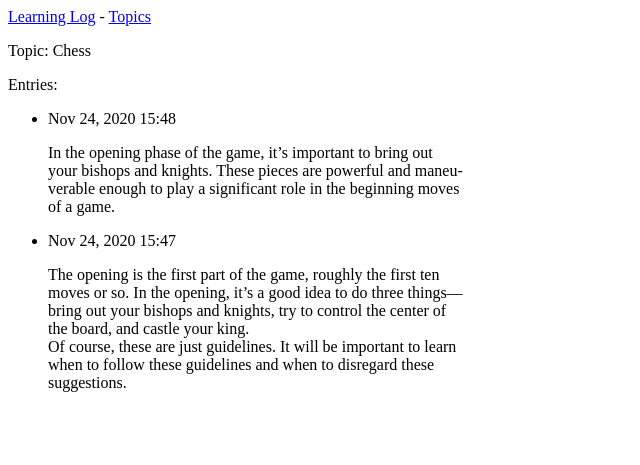
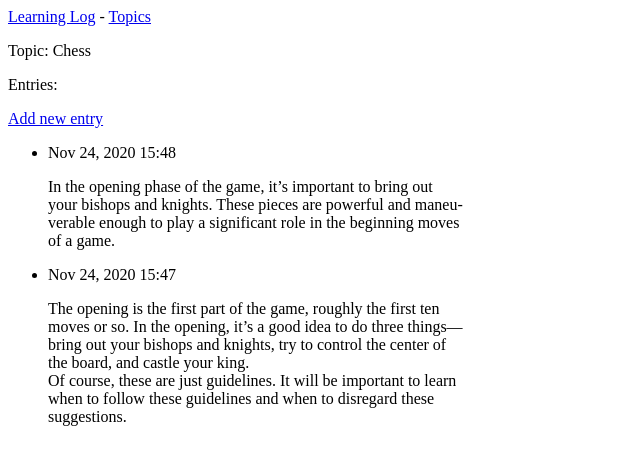
Before and after one commit to ThePfarrer/Django-Learning-App, a Django app: page /topics/1/ in a window 1280 px wide. Shown: the top 465 px of the page, without its empty margins (0-640 px from the left). Run offline with Django 3.2, Linux system fonts and the light colour scheme; data comes from the database, SQL or seed files in the repository.

Commit message:
Creating user functions (add new topics and entries)

```diff
--- a/learning_logs/templates/learning_logs/topic.html
+++ b/learning_logs/templates/learning_logs/topic.html
@@ -5,6 +5,9 @@
     <p>Topic: {{ topic }}</p>
 
     <p>Entries:</p>
+    <p>
+        <a href="{% url 'learning_logs:new_entry' topic.id %}">Add new entry</a>
+    </p>
     <ul>
         {% for entry in entries %}
             <li>
--- a/learning_logs/templates/learning_logs/topics.html
+++ b/learning_logs/templates/learning_logs/topics.html
@@ -14,5 +14,7 @@
         {% endfor %}
     </ul>
 
+    <a href="{% url 'learning_logs:new_topic' %}">Add a new topic</a>
+
 
 {% endblock content %}
--- a/learning_logs/urls.py
+++ b/learning_logs/urls.py
@@ -12,4 +12,8 @@ urlpatterns = [
     path('topics/', views.topics, name='topics'),
     # Detail page for a single topic.
     path('topics/<int:topic_id>/', views.topic, name='topic'),
+    # Page for adding a new topic
+    path('new_topic/', views.new_topic, name='new_topic'),
+    # Page for adding a new entry
+    path('new_entry/<int:topic_id>/', views.new_entry, name='new_entry'),
 ]
--- a/learning_logs/views.py
+++ b/learning_logs/views.py
@@ -1,5 +1,6 @@
-from django.shortcuts import render
+from django.shortcuts import render, redirect
 
+from .forms import TopicForm, EntryForm
 from .models import Topic
 
 
@@ -21,3 +22,41 @@ def topic(request, topic_id):
     entries = topic.entry_set.order_by('-date_added')
     context = {'topic': topic, 'entries': entries}
     return render(request, 'learning_logs/topic.html', context)
+
+
+def new_topic(request):
+    """Add a new topic."""
+    if request.method != 'POST':
+        # No data submitted; create a blank form.
+        form = TopicForm()
+    else:
+        # POST data submitted; process data.
+        form = TopicForm(data=request.POST)
+        if form.is_valid():
+            form.save()
+            return redirect('learning_logs:topics')
+
+    # Display a blank or invalid form.
+    context = {'form': form}
+    return render(request, 'learning_logs/new_topic.html', context)
+
+
+def new_entry(request, topic_id):
+    """Add a new entry for a particular topic."""
+    topic = Topic.objects.get(id=topic_id)
+
+    if request.method != 'POST':
+        # No data submitted; create a blank form.
+        form = EntryForm(data=request.POST)
+    else:
+        # POST data submitted; process data.
+        form = EntryForm(data=request.POST)
+        if form.is_valid():
+            new_entry = form.save(commit=False)
+            new_entry.topic = topic
+            new_entry.save()
+            return redirect('learning_logs:topic', topic_id=topic_id)
+
+    # Display a blank or invalid form.
+    context = {'topic': topic, 'form': form}
+    return render(request, 'learning_logs/new_entry.html', context)
```
Also changed, not shown: learning_logs/forms.py (added, +17 -0 lines), learning_logs/templates/learning_logs/new_entry.html (added, +14 -0 lines), learning_logs/templates/learning_logs/new_topic.html (added, +12 -0 lines).
